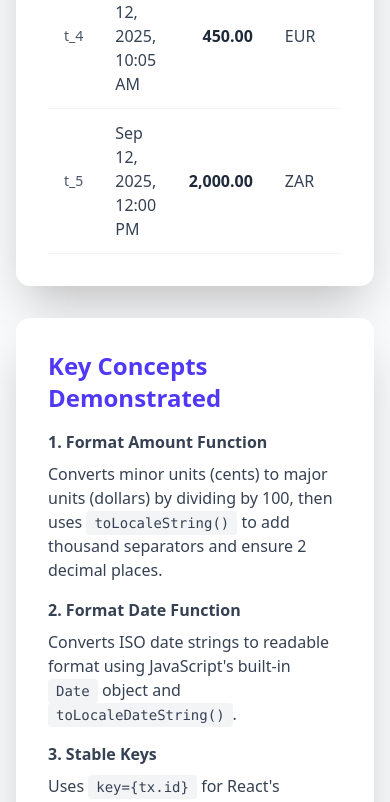
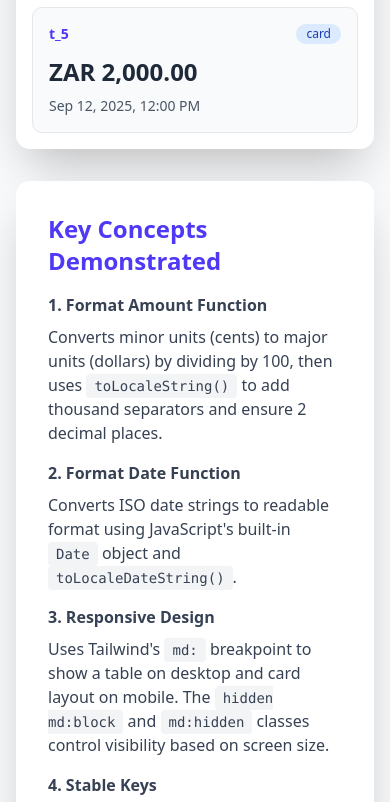
Before and after one commit to JacoT1989-dotcom/turn_stay_test, a Next.js app: page /transactions/question1 in a window 390 px wide. Shown: the part 1609-2411 px from the top of the page. Built offline with nearby package versions, Linux system fonts and the light colour scheme.

Commit message:
feat: implement responsive design for transaction display with mobile card view and desktop table view

```diff
--- a/components/questions/question1-client.tsx
+++ b/components/questions/question1-client.tsx
@@ -224,7 +224,7 @@ export default function Question1Client() {
 
         {/* Solution */}
         <div
-          className={`rounded-xl shadow-2xl p-8 transition-colors ${
+          className={`rounded-xl shadow-2xl p-4 md:p-8 transition-colors ${
             isDark ? "bg-gray-800" : "bg-white"
           }`}
         >
@@ -236,7 +236,8 @@ export default function Question1Client() {
             Solution
           </h3>
 
-          <div className="overflow-x-auto">
+          {/* Desktop Table View */}
+          <div className="hidden md:block overflow-x-auto">
             <table className="w-full border-collapse">
               <thead>
                 <tr
@@ -337,6 +338,57 @@ export default function Question1Client() {
               </tbody>
             </table>
           </div>
+
+          {/* Mobile Card View */}
+          <div className="md:hidden space-y-4">
+            {transactions.map((tx) => (
+              <div
+                key={tx.id}
+                className={`rounded-lg p-4 border transition-colors ${
+                  isDark
+                    ? "bg-gray-750 border-gray-700"
+                    : "bg-gray-50 border-gray-200"
+                }`}
+              >
+                <div className="flex justify-between items-start mb-3">
+                  <span
+                    className={`font-mono text-sm font-semibold ${
+                      isDark ? "text-indigo-400" : "text-indigo-600"
+                    }`}
+                  >
+                    {tx.id}
+                  </span>
+                  <span
+                    className={`inline-flex items-center px-2.5 py-0.5 rounded-full text-xs font-medium ${
+                      tx.paymentType === "card"
+                        ? "bg-blue-100 text-blue-800"
+                        : tx.paymentType === "bank"
+                        ? "bg-green-100 text-green-800"
+                        : "bg-purple-100 text-purple-800"
+                    }`}
+                  >
+                    {tx.paymentType}
+                  </span>
+                </div>
+
+                <div
+                  className={`text-2xl font-bold mb-2 ${
+                    isDark ? "text-gray-200" : "text-gray-800"
+                  }`}
+                >
+                  {tx.currency} {formatAmount(tx.amount)}
+                </div>
+
+                <div
+                  className={`text-sm ${
+                    isDark ? "text-gray-400" : "text-gray-600"
+                  }`}
+                >
+                  {formatDate(tx.createdAt)}
+                </div>
+              </div>
+            ))}
+          </div>
         </div>
 
         {/* Code Explanation */}
@@ -399,7 +451,39 @@ export default function Question1Client() {
             </div>
 
             <div>
-              <h4 className="font-semibold mb-2">3. Stable Keys</h4>
+              <h4 className="font-semibold mb-2">3. Responsive Design</h4>
+              <p>
+                Uses Tailwind&apos;s{" "}
+                <code
+                  className={`px-2 py-1 rounded text-sm ${
+                    isDark ? "bg-gray-700" : "bg-gray-100"
+                  }`}
+                >
+                  md:
+                </code>{" "}
+                breakpoint to show a table on desktop and card layout on mobile.
+                The{" "}
+                <code
+                  className={`px-2 py-1 rounded text-sm ${
+                    isDark ? "bg-gray-700" : "bg-gray-100"
+                  }`}
+                >
+                  hidden md:block
+                </code>{" "}
+                and{" "}
+                <code
+                  className={`px-2 py-1 rounded text-sm ${
+                    isDark ? "bg-gray-700" : "bg-gray-100"
+                  }`}
+                >
+                  md:hidden
+                </code>{" "}
+                classes control visibility based on screen size.
+              </p>
+            </div>
+
+            <div>
+              <h4 className="font-semibold mb-2">4. Stable Keys</h4>
               <p>
                 Uses{" "}
                 <code
@@ -415,7 +499,7 @@ export default function Question1Client() {
             </div>
 
             <div>
-              <h4 className="font-semibold mb-2">4. Semantic HTML</h4>
+              <h4 className="font-semibold mb-2">5. Semantic HTML</h4>
               <p>
                 Uses proper table structure with{" "}
                 <code
```
